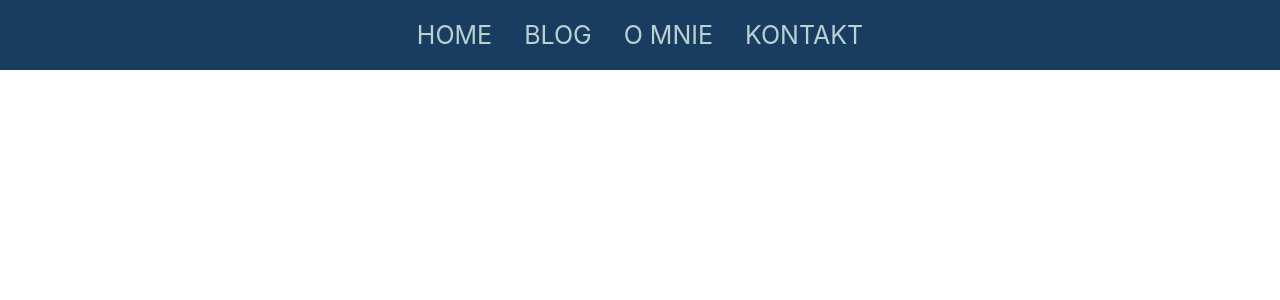
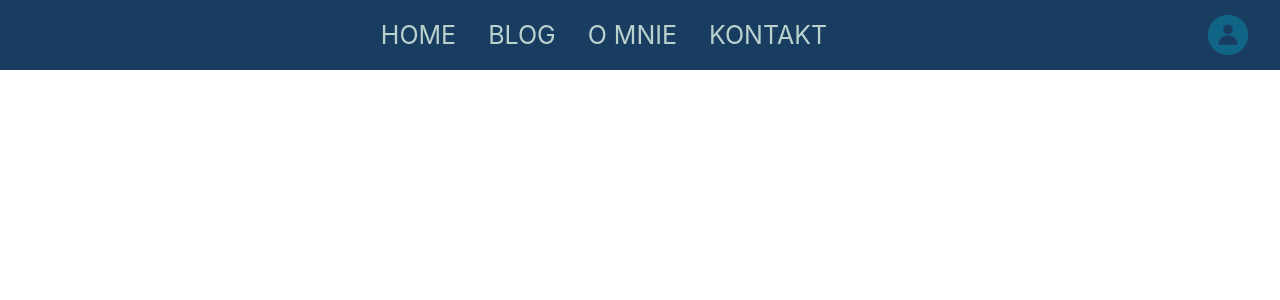
Before and after one commit to rafiquee3/blog_js_front_end, a Next.js app: page /admin in a window 1280 px wide. Shown: the top 300 px of the page. Built offline with nearby package versions, Linux system fonts and the light colour scheme.

Commit message:
Feat: LoginBttn component added

```diff
--- a/components/Header/Header.component.tsx
+++ b/components/Header/Header.component.tsx
@@ -1,3 +1,4 @@
+import LoginBttn from "./LoginBttn.component";
 import Menu from "./Menu.component";
 
 const Header = () => {
@@ -6,14 +7,14 @@ const Header = () => {
     style={{
       position: 'fixed',
       display: 'flex',
-      justifyContent: 'center',
+      justifyContent: 'space-between',
       alignItems: 'center',
       width: '100%',
       height: '70px',
       background: '#183D61',
       fontSize: 25,
       color: 'white'
-    }}><Menu/></header>
+    }}><div></div><Menu/><LoginBttn/></header>
   )
 }
 export default Header;
--- /dev/null
+++ b/components/Header/LoginBttn.component.tsx
@@ -0,0 +1,27 @@
+import Image from 'next/image'
+import { css } from '@emotion/css'
+
+const LoginBttn = () => {
+  const style = css`
+    opacity: 0.3;
+    cursor: pointer;
+    margin-right: 2rem;
+    &:hover {
+      opacity: 1;
+    }
+  `
+  const handleClick = () => {
+    alert('login');
+  }
+  return (
+    <Image
+      src="/login.png"
+      alt="Picture of the author"
+      width={40}
+      height={40}
+      className={style}
+      onClick={handleClick}
+  />
+  )
+}
+export default LoginBttn;
```
Also changed, not shown: components/Header/Menu.component.tsx (line endings or trailing spaces), public/login.png (added).
